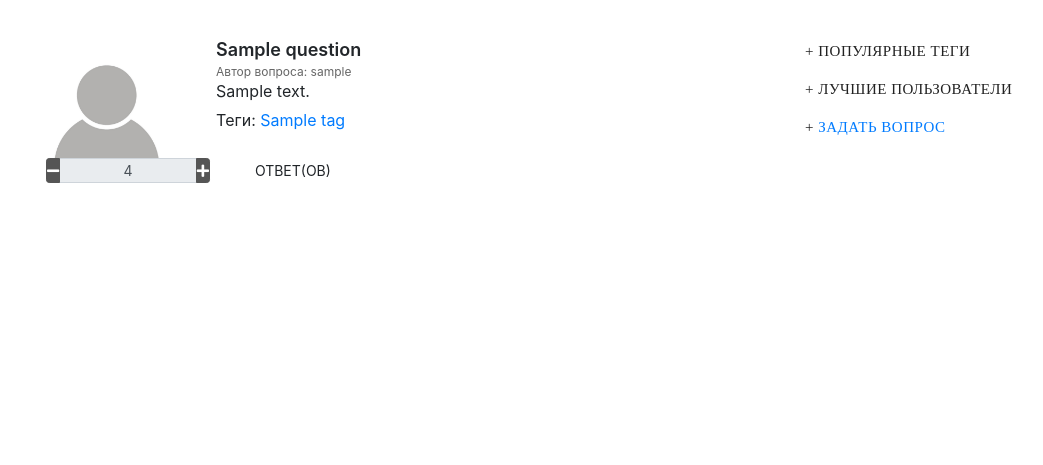
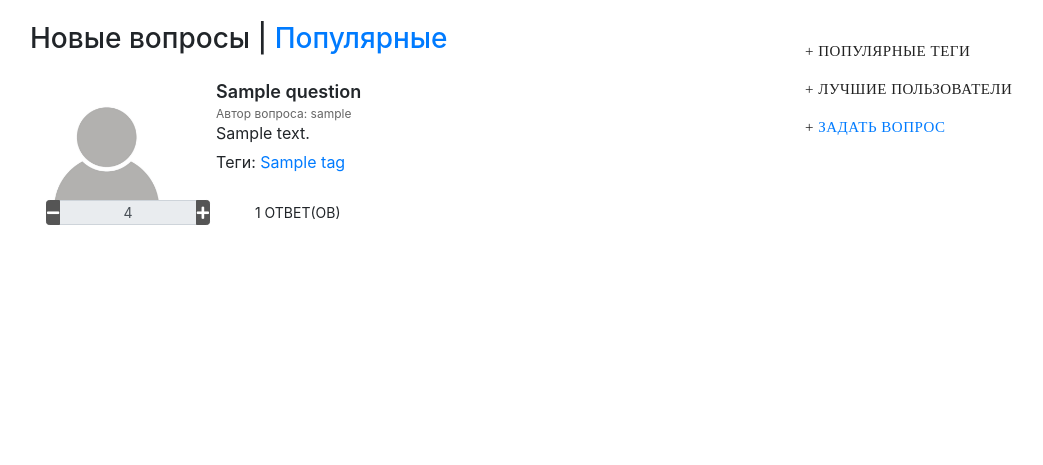
Before and after one commit to DPeshkoff/technopark_web, a Django app: page /new/ in a window 1280 px wide. Shown: the part 106-571 px from the top of the page, without its empty margins (55-1098 px from the left). Run offline with Django 3.2, Linux system fonts and the light colour scheme; tables that the repository leaves empty hold one stand-in row (values such as "Sample post"); some libraries are stand-ins or nearby versions.

Commit message:
master: fixes

```diff
--- a/main_app/management/commands/fill.py
+++ b/main_app/management/commands/fill.py
@@ -75,5 +75,5 @@
                 answer = Answer.objects.create(
                     author_id=choice(profiles),
                     related_question_id=question_id,
-                    text=fake.text()
+                    content=fake.text()
                 )
--- a/main_app/models.py
+++ b/main_app/models.py
@@ -75,7 +75,7 @@
 
     related_question = models.ForeignKey('Question', on_delete=models.CASCADE, related_name="answers", related_query_name="answer")
 
-    text = models.TextField(verbose_name='Текст ответа')
+    content = models.TextField(verbose_name='Текст ответа')
 
     rating = models.IntegerField(default=0, verbose_name='Рейтинг ответа')
 
--- a/main_app/views.py
+++ b/main_app/views.py
@@ -3,7 +3,7 @@
 from main_app.models import UserProfile, Question, Answer
 from django.core.exceptions import ObjectDoesNotExist
 
-def paginate(objects_list, request, per_page=10):
+def paginate(objects_list, request, per_page=20):
     paginator = Paginator(objects_list, per_page)
     page_number = request.GET.get('page', 1)
     try:
@@ -30,11 +30,11 @@
 
 def settings(request):
     return render(request, 'settings.html')
-#
+
 
 def new_questions(request):
     questions = Question.objects.new_questions()
-    page = paginate(questions, request, 10)
+    page = paginate(questions, request, 20)
     return render(request, 'new_questions.html', {
         'page_obj': page
     })
@@ -42,7 +42,7 @@
 
 def popular_questions(request):
     questions = Question.objects.popular_questions()
-    page = paginate(questions, request, 10)
+    page = paginate(questions, request, 20)
     return render(request, 'popular_questions.html', {
         'page_obj': page
     })
@@ -52,7 +52,7 @@
     try:
         question = Question.objects.get(id=pk)
         answers = question.answers.best_answers()
-        page = paginate(answers, request, 10)
+        page = paginate(answers, request, 20)
         return render(request, 'question.html', {
             'question': question,
             'page_obj': page
@@ -64,7 +64,7 @@
 
 def tags(request, tag):
     questions = Question.objects.questions_for_tag(tag).all()
-    page = paginate(questions, request, 10)
+    page = paginate(questions, request, 20)
     return render(request, 'tag.html', {
         'page_obj': page,
         'tag': tag
--- a/templates/include/answer.html
+++ b/templates/include/answer.html
@@ -18,7 +18,7 @@
                             <span>{{ answer.author }}</span>
                         </div>
                         <div class="question-description d-block">
-                            <span>{{ answer.text }}</span>
+                            <span>{{ answer.content }}</span>
                         </div>
                     </div>
                 </div>
--- a/templates/include/pagination.html
+++ b/templates/include/pagination.html
@@ -12,8 +12,7 @@
             </li>
             {% endif %} {% for i in page_obj.paginator.page_range %} {% if page_obj.number == i %}
             <li class="page-item active"><a class="page-link" href="#">#</a></li>
-            {% else %}
-            <li class="page-item"><a class="page-link" href="?page={{ i }}">{{i}}</a></li>
+            {% elif i >= page_obj.number|add:-4 and i <= page_obj.number|add:4 %} <li class="page-item"><a class="page-link" href="?page={{ i }}">{{i}}</a></li>
                 {% endif %} {% endfor %} {% if page_obj.has_next %}
                 <li class="page-item">
                     <a class="page-link" href="#" aria-label="Next">»</a>
--- a/templates/include/question.html
+++ b/templates/include/question.html
@@ -43,7 +43,7 @@
                         </div>
                     </div>
                     <div class="col-5">
-                        <p class="answers">{{ question.num_of_answers }} ответ(ов)</p>
+                        <p class="answers">{{ question.get_answers_count }} ответ(ов)</p>
                     </div>
                 </div>
             </div>
--- a/templates/new_questions.html
+++ b/templates/new_questions.html
@@ -1,2 +1,3 @@
 {% extends 'include/base.html' %} {% load static %} {% block css %}
-<link rel="stylesheet" href="{% static 'css/tag.css' %}" type="text/css"> {% endblock css %}{% block content %} {% for question in page_obj.object_list %} {% include 'include/question.html' %} {% endfor %} {% endblock content %} {% block pagination %} {% include 'include/pagination.html' %} {% endblock pagination %}
+<link rel="stylesheet" href="{% static 'css/tag.css' %}" type="text/css"> {% endblock css %}{% block content %}
+<h3>Новые вопросы | <a href="{% url 'popular_questions' %}">Популярные</a></h3> {% for question in page_obj.object_list %} {% include 'include/question.html' %} {% endfor %} {% endblock content %} {% block pagination %} {% include 'include/pagination.html' %} {% endblock pagination %}
--- a/templates/popular_questions.html
+++ b/templates/popular_questions.html
@@ -1,2 +1,2 @@
 {% extends 'include/base.html' %} {% load static %} {% block css %}
-<link rel="stylesheet" href="{% static 'css/tag.css' %}" type="text/css"> {% endblock css %}{% block content %} {% for question in page_obj.object_list %} {% include 'include/question.html' %} {% endfor %} {% endblock content %} {% block pagination %} {% include 'include/pagination.html' %} {% endblock pagination %}
+<link rel="stylesheet" href="{% static 'css/tag.css' %}" type="text/css"> {% endblock css %}{% block content %}<h3> <a href="{% url 'new_questions' %}">Новые вопросы</a> | Популярные вопросы</h3 {% for question in page_obj.object_list %} {% include 'include/question.html' %} {% endfor %} {% endblock content %} {% block pagination %} {% include 'include/pagination.html' %} {% endblock pagination %}
```
Also changed, not shown: main_app/migrations/0002_auto_20210420_1644.py (added). Lines whose indentation alone changed are shown as unchanged.
